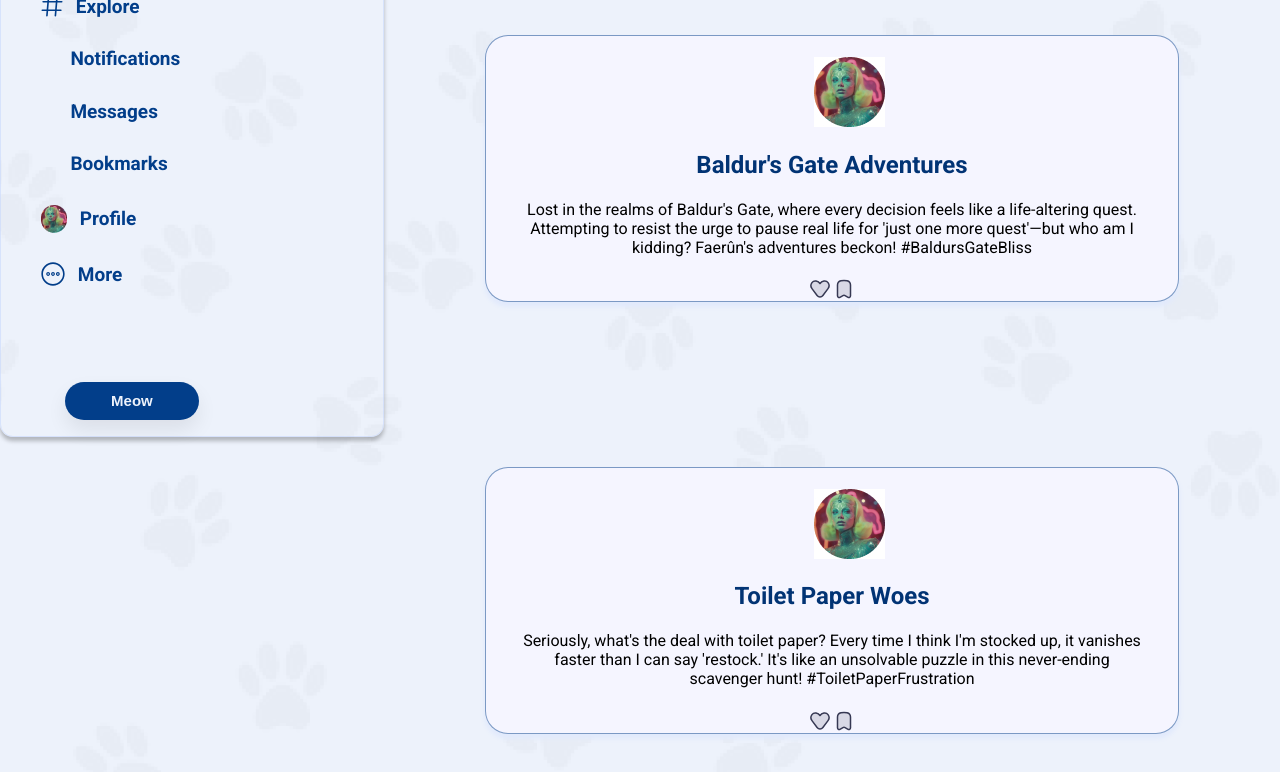
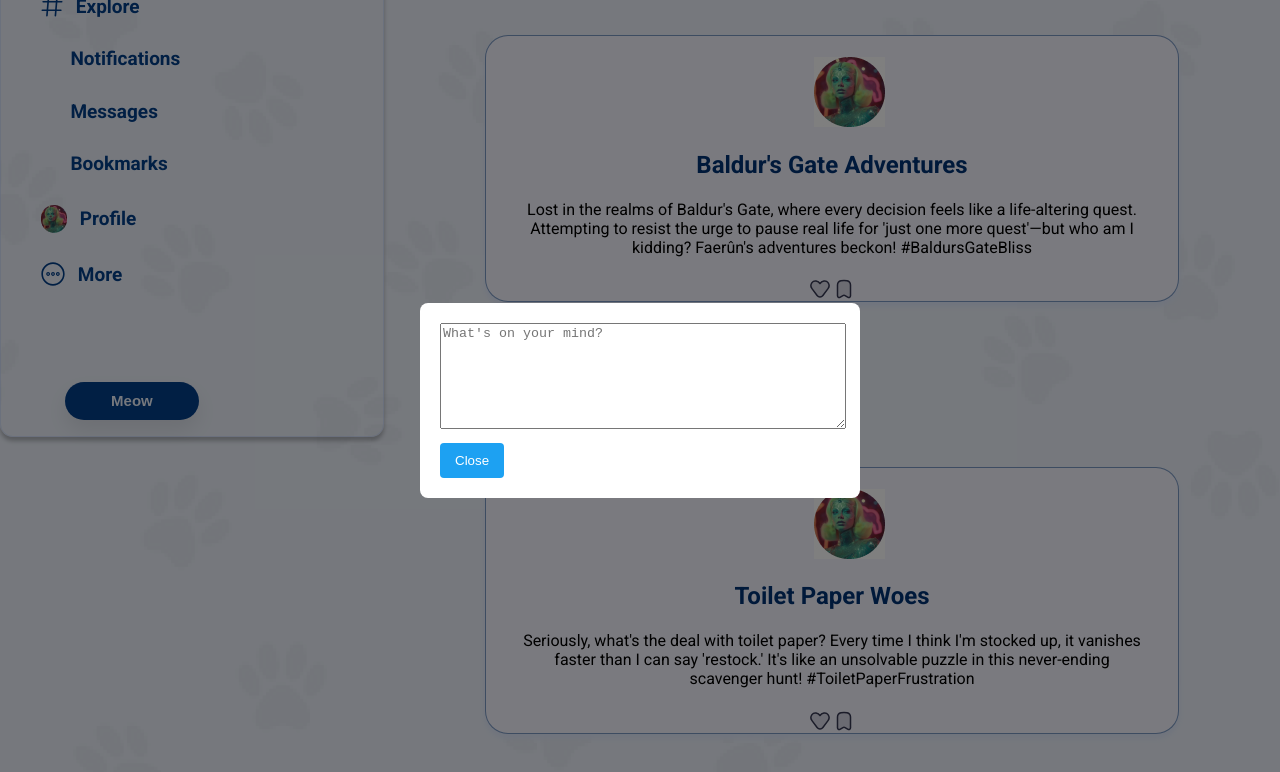
Before and after one commit to LeahJKH/Meows, a React (Vite) app: page / in a window 1280 px wide. Both pictures are taken after a click on the button "Meow". Shown: the part 1151-1923 px from the top of the page. Built offline with nearby package versions, Linux system fonts and the light colour scheme.

Commit message:
meow button function

```diff
--- /dev/null
+++ b/src/Components/MeowModal/MeowModal.module.css
@@ -0,0 +1,34 @@
+.modalOverlay {
+  position: fixed;
+  top: 0;
+  left: 0;
+  width: 100%;
+  height: 100%;
+  background: rgba(0, 0, 0, 0.5);
+  display: flex;
+  align-items: center;
+  justify-content: center;
+}
+
+.modalContent {
+  background: white;
+  padding: 20px;
+  border-radius: 8px;
+  max-width: 400px;
+  width: 100%;
+}
+
+textarea {
+  width: 100%;
+  height: 100px;
+  margin-bottom: 10px;
+}
+
+button {
+  cursor: pointer;
+  background-color: #1da1f2;
+  color: white;
+  border: none;
+  padding: 10px 15px;
+  border-radius: 4px;
+}
--- /dev/null
+++ b/src/Components/MeowModal/MeowModal.tsx
@@ -0,0 +1,21 @@
+// MeowModal.tsx
+
+import React from "react";
+import styles from "./MeowModal.module.css";
+
+interface MeowModalProps {
+  onClose: () => void;
+}
+
+const MeowModal: React.FC<MeowModalProps> = ({ onClose }) => {
+  return (
+    <div className={styles.modalOverlay} onClick={onClose}>
+      <div className={styles.modalContent} onClick={(e) => e.stopPropagation()}>
+        <textarea placeholder="What's on your mind?"></textarea>
+        <button onClick={onClose}>Close</button>
+      </div>
+    </div>
+  );
+};
+
+export default MeowModal;
--- a/src/Pages/LandingPage.tsx
+++ b/src/Pages/LandingPage.tsx
@@ -1,13 +1,14 @@
-import { useState, Dispatch, SetStateAction , useEffect} from "react";
+import { useState, Dispatch, SetStateAction, useEffect } from "react";
+import MeowModal from "../Components/MeowModal/MeowModal.tsx";
 import NavBar from "../Components/NavBar/NavBar.tsx";
 import PostCard from "../Components/PostCard/Postcard.tsx";
 import { PostInfo } from "../Data/posts.ts";
 import styles from "./LandingPage.module.css";
 import { Link } from "react-router-dom";
-import { useTheme } from '../ThemeContext';
-
+import { useTheme } from "../ThemeContext";
 
 export function LandingPage() {
+  const [isModalOpen, setModalOpen] = useState(false);
   const [searchTerm, setSearchTerm] = useState("");
 
   const filteredPosts = PostInfo.filter((post) =>
@@ -21,12 +22,12 @@ export function LandingPage() {
   const { darkMode } = useTheme();
   useEffect(() => {
     if (darkMode) {
-      document.body.classList.add('dark-mode-body');
+      document.body.classList.add("dark-mode-body");
     } else {
-      document.body.classList.remove('dark-mode-body');
+      document.body.classList.remove("dark-mode-body");
     }
     return () => {
-      document.body.classList.remove('dark-mode-body');
+      document.body.classList.remove("dark-mode-body");
     };
   }, [darkMode]);
   return (
@@ -90,12 +91,17 @@ export function LandingPage() {
               />{" "}
               More
             </li>
-
           </ul>
-          <button className={styles.meowButton}>Meow</button>
+          <button
+            className={styles.meowButton}
+            onClick={() => setModalOpen(true)}
+          >
+            Meow
+          </button>
         </div>
       </div>
 
+      {isModalOpen && <MeowModal onClose={() => setModalOpen(false)} />}
       <div className={styles.feedMiddleContainer}>
         <h1 className={styles.feedTitle}>FEED</h1>
         <div className={styles.postCardContainer}>
@@ -114,18 +120,19 @@ export function LandingPage() {
       </div>
 
       <div className={styles.feedRightContainer}>
-
-        <input className={styles.feedRightInput} type="text" placeholder="Search Meows" />
+        <input
+          className={styles.feedRightInput}
+          type="text"
+          placeholder="Search Meows"
+        />
 
         <div className={styles.feedTrendsContainer}>
-
           <div className={styles.feedTitleIconContainer}>
             <h1>Paris Trend</h1>
             <img src="public/icon.svg" alt="icon" />
           </div>
 
           <div className={styles.trendsContainer}>
-
             <div className={styles.trendBoks}>
               <div className={styles.trendingAndIcon}>
                 <p className={styles.grayText}>1. Trending</p>
@@ -182,9 +189,6 @@ export function LandingPage() {
 
             <button className={styles.showButton}>Show more</button>
           </div>
-
-
-
         </div>
       </div>
     </main>
```
